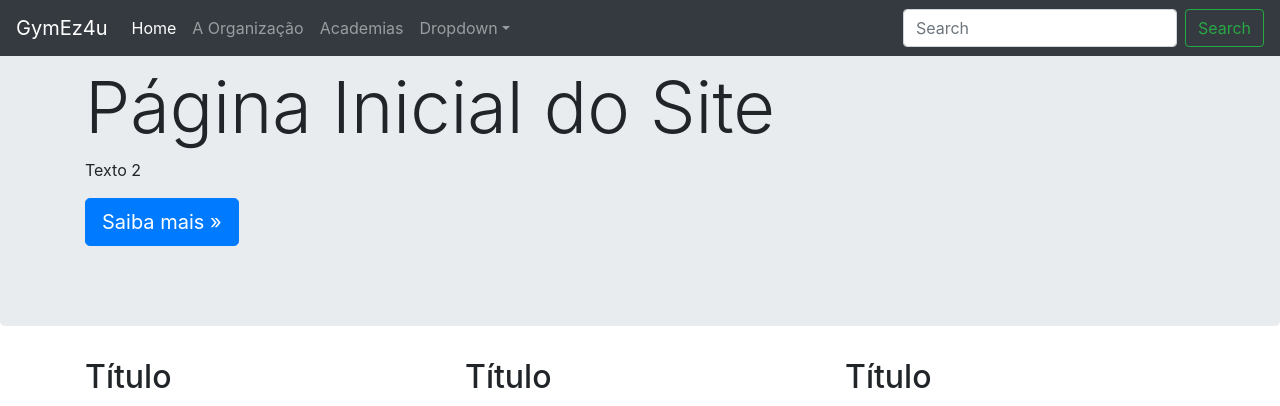
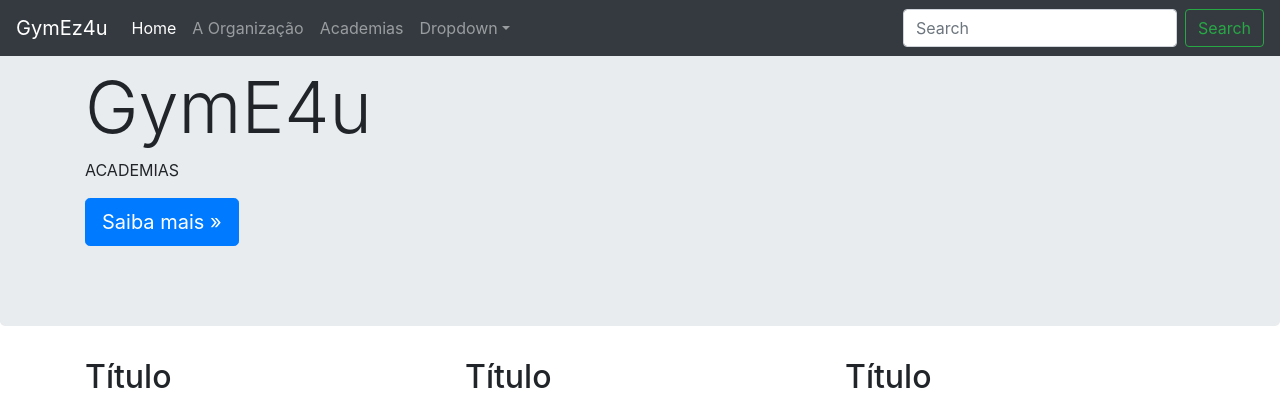
Before and after one commit to ifrs-alunos/FastGym, a Django app: page / in a window 1280 px wide. Shown: the top 406 px of the page. Run offline with Django 3.2, Linux system fonts and the light colour scheme; some libraries are stand-ins or nearby versions.

Commit message:
home, base, settings

```diff
--- a/unchained/clients/templates/clients/home.html
+++ b/unchained/clients/templates/clients/home.html
@@ -3,8 +3,8 @@
       <!-- Principal jumbotron, para a principal mensagem de marketing ou call to action -->
       <div class="jumbotron">
         <div class="container">
-          <h1 class="display-3">Página Inicial do Site</h1>
-          <p>Texto 2</p>
+          <h1 class="display-3">GymE4u</h1>
+          <p>ACADEMIAS</p>
           <p><a class="btn btn-primary btn-lg" href="#" role="button">Saiba mais &raquo;</a></p>
         </div>
       </div>
--- a/unchained/core/templates/core/base.html
+++ b/unchained/core/templates/core/base.html
@@ -14,7 +14,8 @@
     <link rel="canonical" href="https://getbootstrap.com/docs/4.3/examples/jumbotron/">
 
     <!-- Bootstrap core CSS -->
-<link href="{% static "clients/css/bootstrap.min.css" %}" rel="stylesheet">
+    <!--<link href="{% static "clients/css/bootstrap.min.css" %}" rel="stylesheet">-->
+    <link rel="stylesheet" href="https://stackpath.bootstrapcdn.com/bootstrap/4.1.3/css/bootstrap.min.css" integrity="sha384-MCw98/SFnGE8fJT3GXwEOngsV7Zt27NXFoaoApmYm81iuXoPkFOJwJ8ERdknLPMO" crossorigin="anonymous">
 
 
     <style>
@@ -34,7 +35,7 @@
       }
     </style>
     <!-- Custom styles for this template -->
-    <link href="jumbotron.css" rel="stylesheet">
+    <!--<link href="jumbotron.css" rel="stylesheet">-->
   </head>
   {% endblock %}
   <body>
@@ -48,7 +49,7 @@
   <div class="collapse navbar-collapse" id="navbarsExampleDefault">
     <ul class="navbar-nav mr-auto">
       <li class="nav-item active">
-        <a class="nav-link" href="#">Home <span class="sr-only">(current)</span></a>
+        <a class="nav-link" href="#">Home<span class="sr-only">(current)</span></a>
       </li>
       <li class="nav-item">
         <a class="nav-link" href="#">A Organização</a>
@@ -82,7 +83,9 @@
   <p>&copy; Company 2017-2019</p>
 </footer>
 {% endblock %}
-<script src="https://code.jquery.com/jquery-3.3.1.slim.min.js" integrity="sha384-q8i/X+965DzO0rT7abK41JStQIAqVgRVzpbzo5smXKp4YfRvH+8abtTE1Pi6jizo" crossorigin="anonymous"></script>
-      <script>window.jQuery || document.write('<script src="/docs/4.3/assets/js/vendor/jquery-slim.min.js"><\/script>';
-    </script><script src="/docs/4.3/dist/js/bootstrap.bundle.min.js" integrity="sha384-xrRywqdh3PHs8keKZN+8zzc5TX0GRTLCcmivcbNJWm2rs5C8PRhcEn3czEjhAO9o" crossorigin="anonymous"></script></body>
+
+    <script src="https://code.jquery.com/jquery-3.3.1.slim.min.js" integrity="sha384-q8i/X+965DzO0rT7abK41JStQIAqVgRVzpbzo5smXKp4YfRvH+8abtTE1Pi6jizo" crossorigin="anonymous"></script>
+    <script src="https://cdnjs.cloudflare.com/ajax/libs/popper.js/1.14.3/umd/popper.min.js" integrity="sha384-ZMP7rVo3mIykV+2+9J3UJ46jBk0WLaUAdn689aCwoqbBJiSnjAK/l8WvCWPIPm49" crossorigin="anonymous"></script>
+    <script src="https://stackpath.bootstrapcdn.com/bootstrap/4.1.3/js/bootstrap.min.js" integrity="sha384-ChfqqxuZUCnJSK3+MXmPNIyE6ZbWh2IMqE241rYiqJxyMiZ6OW/JmZQ5stwEULTy" crossorigin="anonymous"></script>
+  </body>
 </html>
```
